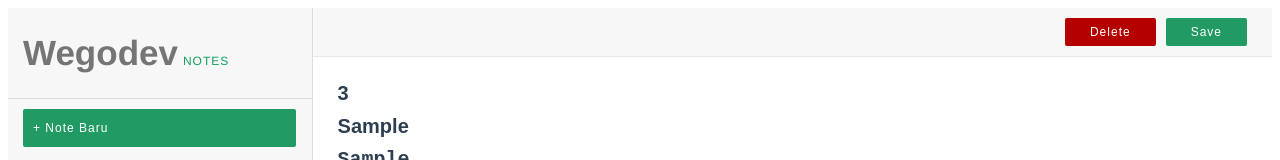
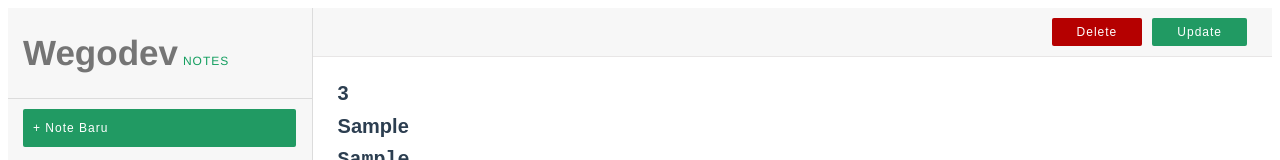
Before and after one commit to dickymahfudin/vue_basic, a Vue app in the folder resources/: page / in a window 1280 px wide. Both pictures are taken after typing "Sample", "Sample" into the empty fields and a click on the button "Save". Shown: the top 160 px of the page. Built offline with nearby package versions, Linux system fonts and the light colour scheme.

Commit message:
menambahkan button delete

```diff
--- a/resources/src/App.vue
+++ b/resources/src/App.vue
@@ -38,7 +38,8 @@
       let dataForm = {
         id: 0,
         title: "",
-        description: ""
+        description: "",
+        mode: "save"
       };
       this.$root.$emit("emitForm", dataForm);
     }
--- a/resources/src/components/FormNotes.vue
+++ b/resources/src/components/FormNotes.vue
@@ -1,9 +1,15 @@
 <template>
   <div class="formNotes">
-    <form @submit="submitNote">
+    <form>
       <div class="menu">
         <button type="button" @click="submitRemove" class="bg-danger btn btn-delete">Delete</button>
-        <button type="submit" class="bg-success btn">Save</button>
+        <button type="button" @click="submitSave" class="bg-success btn" v-if="mode == 'save'">Save</button>
+        <button
+          type="button"
+          @click="submitUpdate"
+          class="bg-success btn"
+          v-if="mode == 'update'"
+        >Update</button>
       </div>
       <div class="content">
         <input type="text" class="text" placeholder="Title" v-model="id" />
@@ -29,22 +35,26 @@
     return {
       id: 0,
       title: "",
-      description: ""
+      description: "",
+      mode: "save"
     };
   },
   methods: {
-    submitNote(e) {
+    submitSave(e) {
       e.preventDefault();
       let data = {
         title: this.title,
         description: this.description
       };
-      if (this.id === 0) {
-        this.$root.$emit("emitSubmitNote", data);
-      } else {
-        data.id = this.id;
-        this.$root.$emit("emitUpdateNote", data);
-      }
+      this.$root.$emit("emitSubmitNote", data);
+    },
+    submitUpdate() {
+      let data = {
+        title: this.title,
+        description: this.description
+      };
+      data.id = this.id;
+      this.$root.$emit("emitUpdateNote", data);
     },
     submitRemove() {
       let data = { id: this.id };
@@ -61,6 +71,7 @@
       this.id = data.id;
       this.title = data.title;
       this.description = data.description;
+      this.mode = data.mode;
     });
   }
 };
--- a/resources/src/components/ListNotes.vue
+++ b/resources/src/components/ListNotes.vue
@@ -25,12 +25,12 @@
   methods: {
     editNote(id) {
       let dataForm = this.notes.find(note => note.id === id);
+      dataForm.mode = "update";
       this.$root.$emit("emitForm", dataForm);
     }
   },
   mounted() {
     this.$root.$on("emitRemoveNote", data => {
-      console.log(data.id);
       let noteIndex = this.notes.findIndex(note => note.id === data.id);
       this.notes.splice(noteIndex, 1);
     });
```
